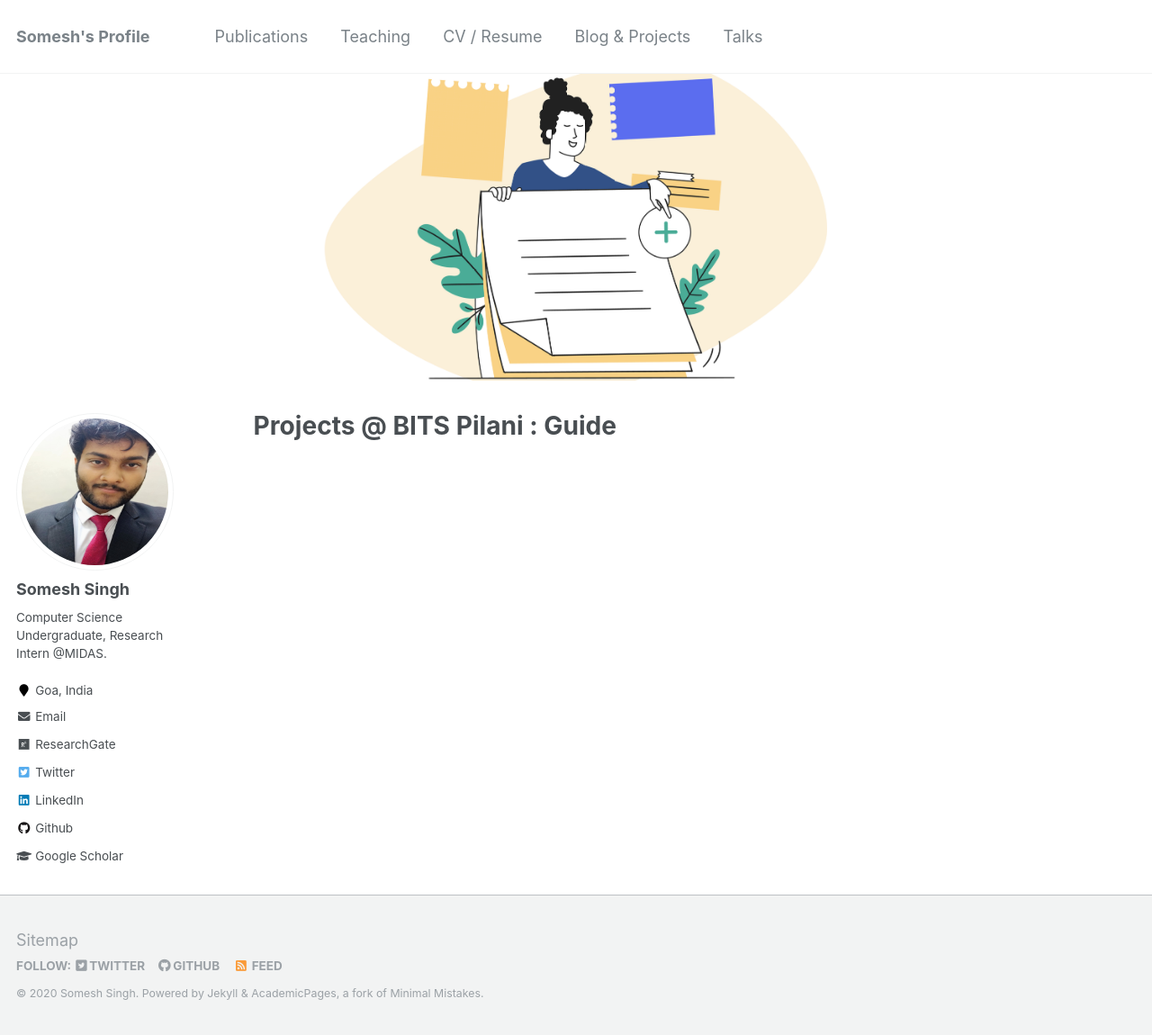
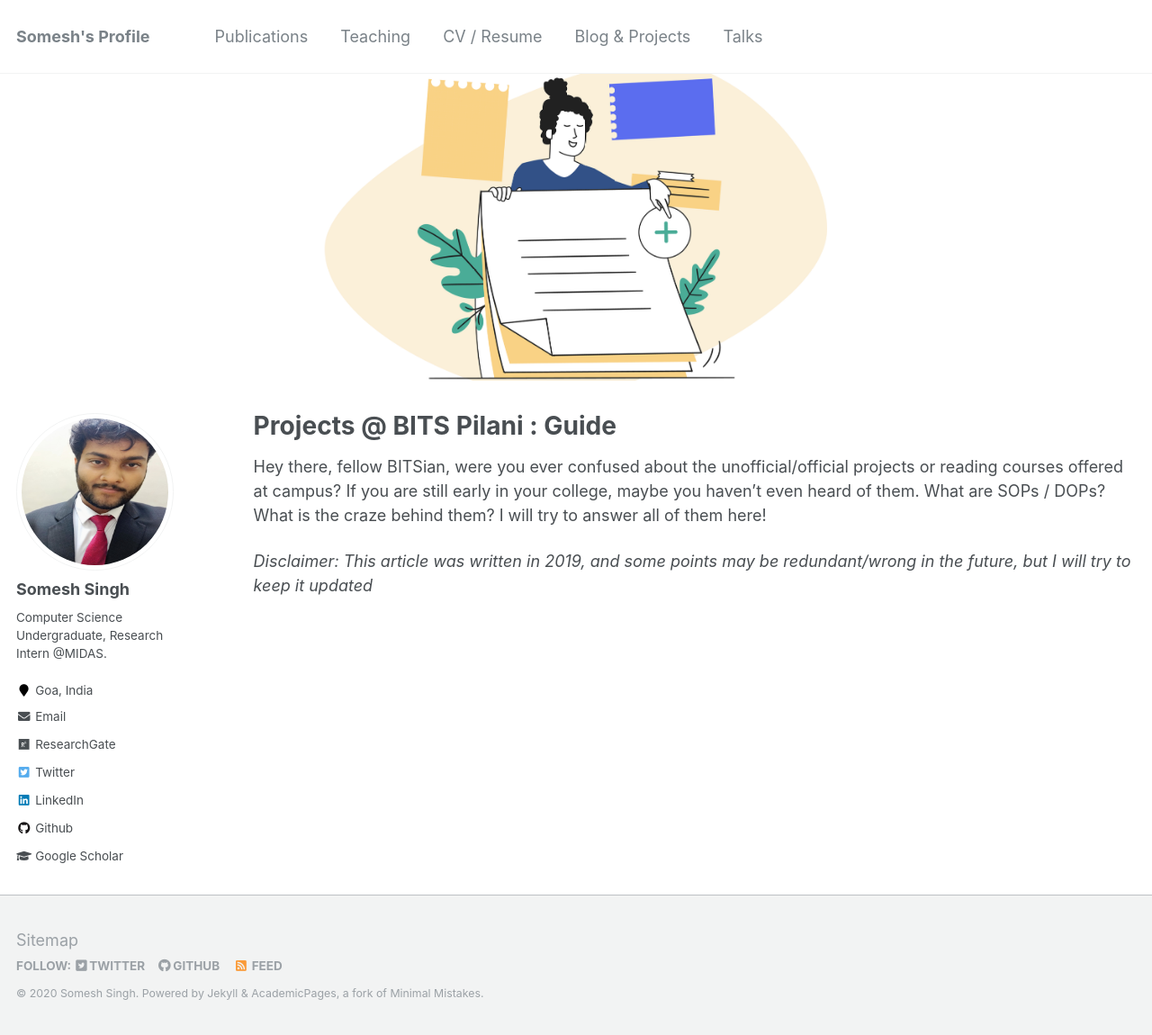
Before and after one commit to someshsingh22/someshsingh22.github.io, a Jekyll site: the page built from _futureposts/2020-10-31-BITSOP.md, in a window 1280 px wide and 1150 px high. Shown: the whole window at 90% size. Built offline with Jekyll 4.4.1, drawn with Linux system fonts in a browser that asks for light colours.

Commit message:
SOP Init

```diff
--- a/_futureposts/2020-10-31-BITSOP.md
+++ b/_futureposts/2020-10-31-BITSOP.md
@@ -14,3 +14,7 @@
   - Guide
   - Project
 ---
+
+Hey there, fellow BITSian, were you ever confused about the unofficial/official projects or reading courses offered at campus? If you are still early in your college, maybe you haven't even heard of them. What are SOPs / DOPs? What is the craze behind them? I will try to answer all of them here!
+
+_Disclaimer: This article was written in 2019, and some points may be redundant/wrong in the future, but I will try to keep it updated_
```
